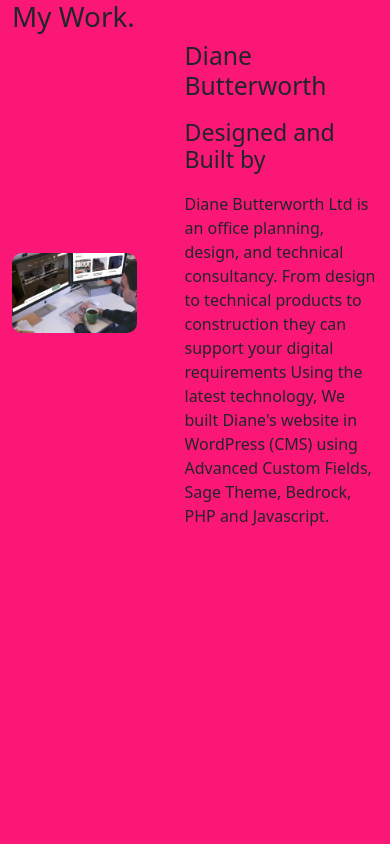
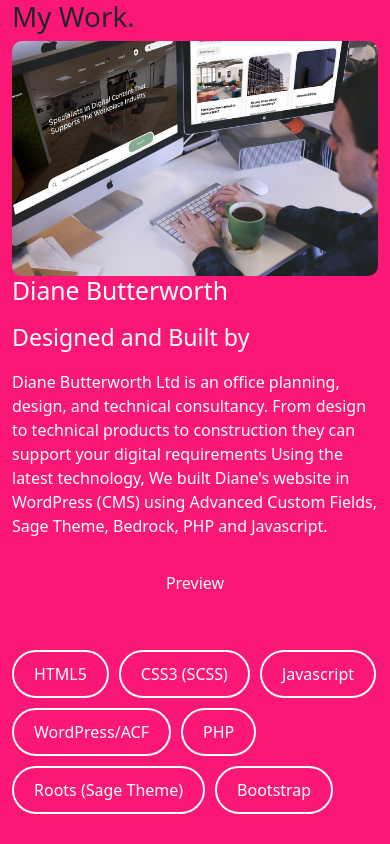
Before and after one commit to JoshuaHavilandCurtis/Portfolio-Vue, a Vue app: page /work in a window 390 px wide. Built offline with nearby package versions, Linux system fonts and the light colour scheme.

Commit message:
responsive work page

```diff
--- a/src/scss/views/work.scss
+++ b/src/scss/views/work.scss
@@ -10,5 +10,25 @@
         display: flex;
         flex-direction: column;
         gap: 10px;
+
+        * {
+            color: white;
+        }
+    }
+
+    &__tags {
+        display: flex;
+        flex-direction: row;
+        list-style: none;
+        flex-wrap: wrap;
+        padding: 0;
+        gap: 10px;
+
+        li {
+            border: solid 2px white;
+            color: white;
+            padding: 10px 20px;
+            border-radius: 50px;
+        }
     }
 }
--- a/src/views/WorkView.vue
+++ b/src/views/WorkView.vue
@@ -18,20 +18,38 @@
       </div>
 
       <div class="row gx-5 align-items-center">
-        <div class="col-5">
+        <div class="col-12 col-lg-5">
           <div class="work__image">
             <img src="../assets/img/dianebutterworth-portfolio.jpg">
           </div>
         </div>
 
-        <div class="col-7">
+        <div class="col-12 col-lg-7">
           <div class="work__text">
             <h2>Diane Butterworth</h2>
             <h3>Designed and Built by</h3>
 
             <p>Diane Butterworth Ltd is an office planning, design, and technical consultancy. From design to technical products to construction they can support your digital requirements
             Using the latest technology, We built Diane's website in WordPress (CMS) using Advanced Custom Fields, Sage Theme, Bedrock, PHP and Javascript.</p>
+
+            <a class="btn" href="#">Preview</a>
           </div>
+        </div>
+      </div>
+
+      <div class="row mt-5">
+        <div class="col-12">
+
+          <ul class="work__tags">
+            <li>HTML5</li>
+            <li>CSS3 (SCSS)</li>
+            <li>Javascript</li>
+            <li>WordPress/ACF</li>
+            <li>PHP</li>
+            <li>Roots (Sage Theme)</li>
+            <li>Bootstrap</li>
+          </ul>
+
         </div>
       </div>
 
```
